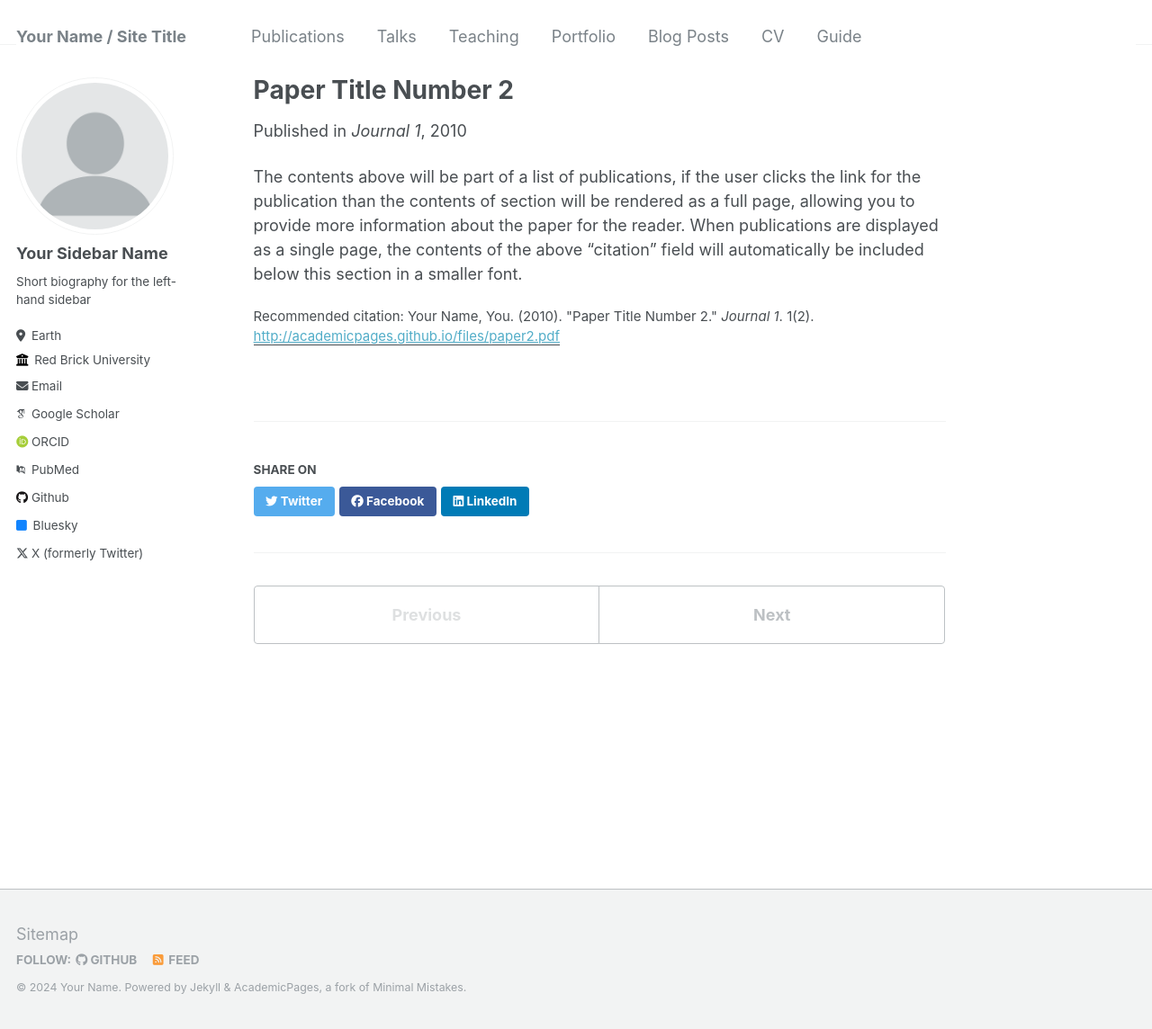
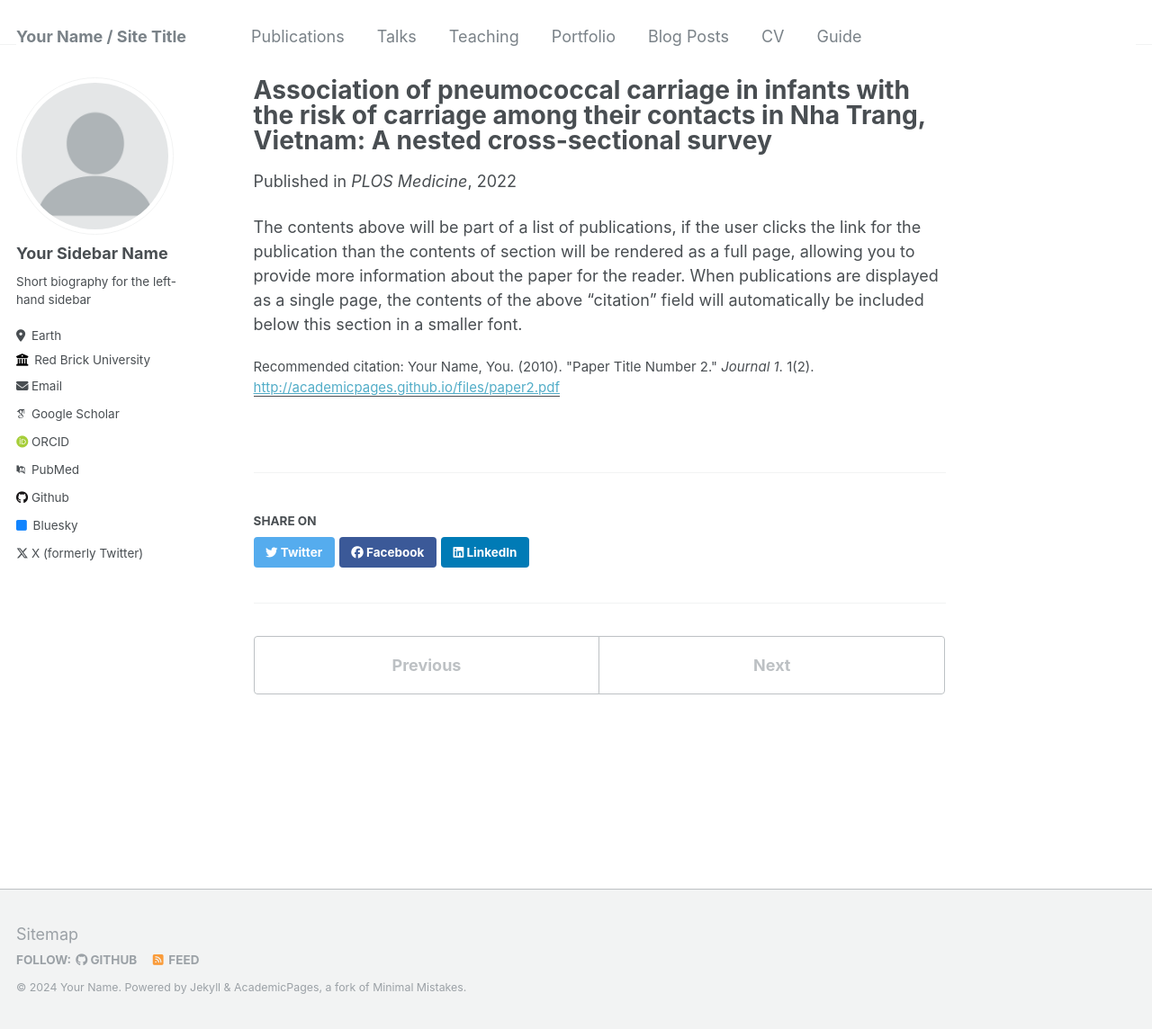
Before and after one commit to GeorgeYQian/GeorgeYQian.github.io, a Jekyll site: the page built from _publications/2010-10-01-paper-title-number-2.md, in a window 1280 px wide and 1144 px high. Shown: the whole window at 90% size. Built offline with Jekyll 4.4.1, drawn with Linux system fonts in a browser that asks for light colours; some web fonts are replaced.

Commit message:
Update 2010-10-01-paper-title-number-2.md

```diff
--- a/_publications/2010-10-01-paper-title-number-2.md
+++ b/_publications/2010-10-01-paper-title-number-2.md
@@ -1,10 +1,10 @@
 ---
-title: "Paper Title Number 2"
+title: "Association of pneumococcal carriage in infants with the risk of carriage among their contacts in Nha Trang, Vietnam: A nested cross-sectional survey"
 collection: publications
 permalink: /publication/2010-10-01-paper-title-number-2
 excerpt: 'This paper is about the number 2. The number 3 is left for future work.'
-date: 2010-10-01
-venue: 'Journal 1'
+date: 2022-05-31
+venue: 'PLOS Medicine'
 paperurl: 'http://academicpages.github.io/files/paper2.pdf'
 citation: 'Your Name, You. (2010). &quot;Paper Title Number 2.&quot; <i>Journal 1</i>. 1(2).'
 ---
```
